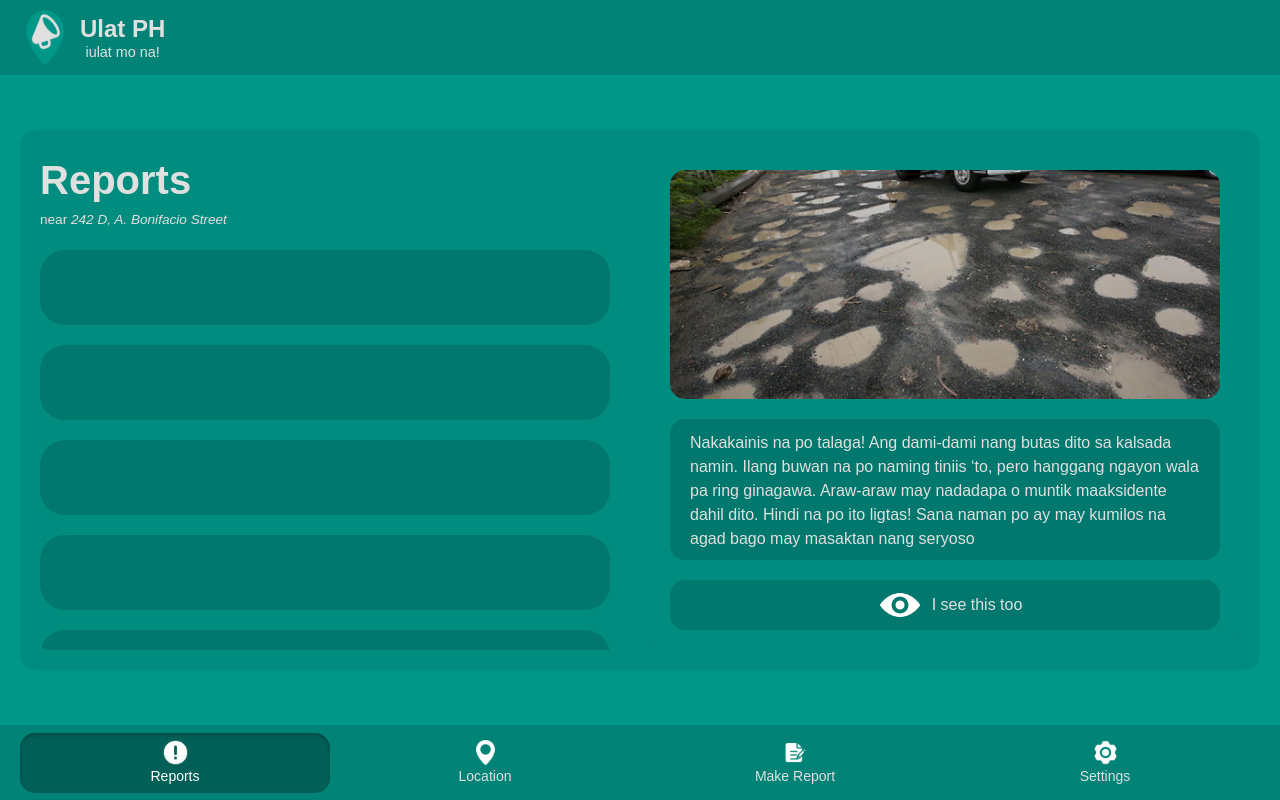
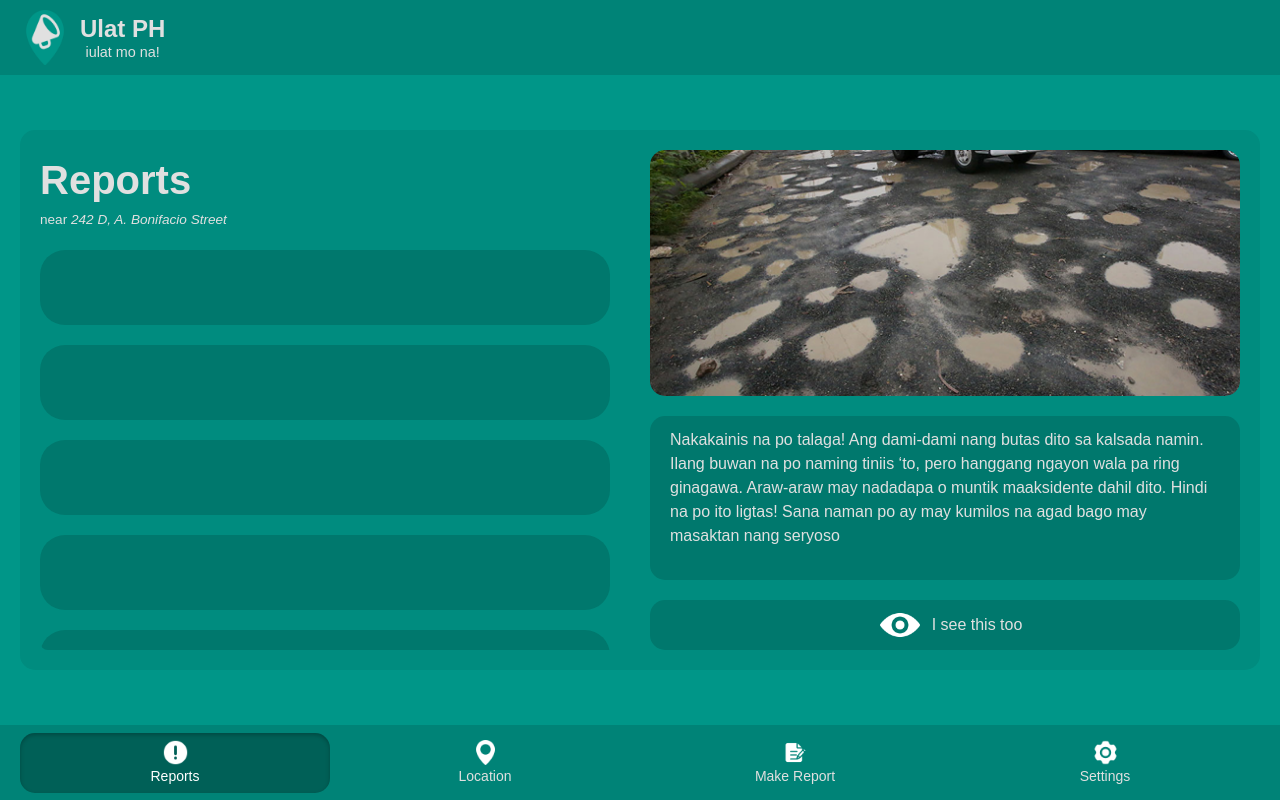
Before and after one commit to vnclrd/metro-realtime, a React (Vite) app in the folder frontend/: page /core in a window 1280 px wide. Built offline with nearby package versions, Linux system fonts and the light colour scheme.

Commit message:
Update reports page layout

```diff
--- a/frontend/src/jsx/Core.jsx
+++ b/frontend/src/jsx/Core.jsx
@@ -59,15 +59,11 @@ function Core() {
           {/* Right Panel */}
           <div className='flex items-center justify-center w-[50%] h-[500px]'>
 
-            <div className='flex flex-col w-[100%] h-full bg-[#008c7f] rounded-[15px] p-5 gap-5'>
+            <div className='flex flex-col w-[100%] h-full bg-[#008c7f] rounded-[15px] gap-5'>
 
               {/* Image Holder */}
               <div className='w-full h-[50%] rounded-[15px] bg-[#009688]'>
-                <img
-                  src='/public/pothole.png'
-                  alt='Photo of report'
-                  className='w-full h-full object-contain rounded-[15px]'
-                />
+                <img src='/public/pothole.png' alt='Photo of report' className='w-full h-full object-contain rounded-[15px]' />
               </div>
 
               {/* Description of report */}
```
